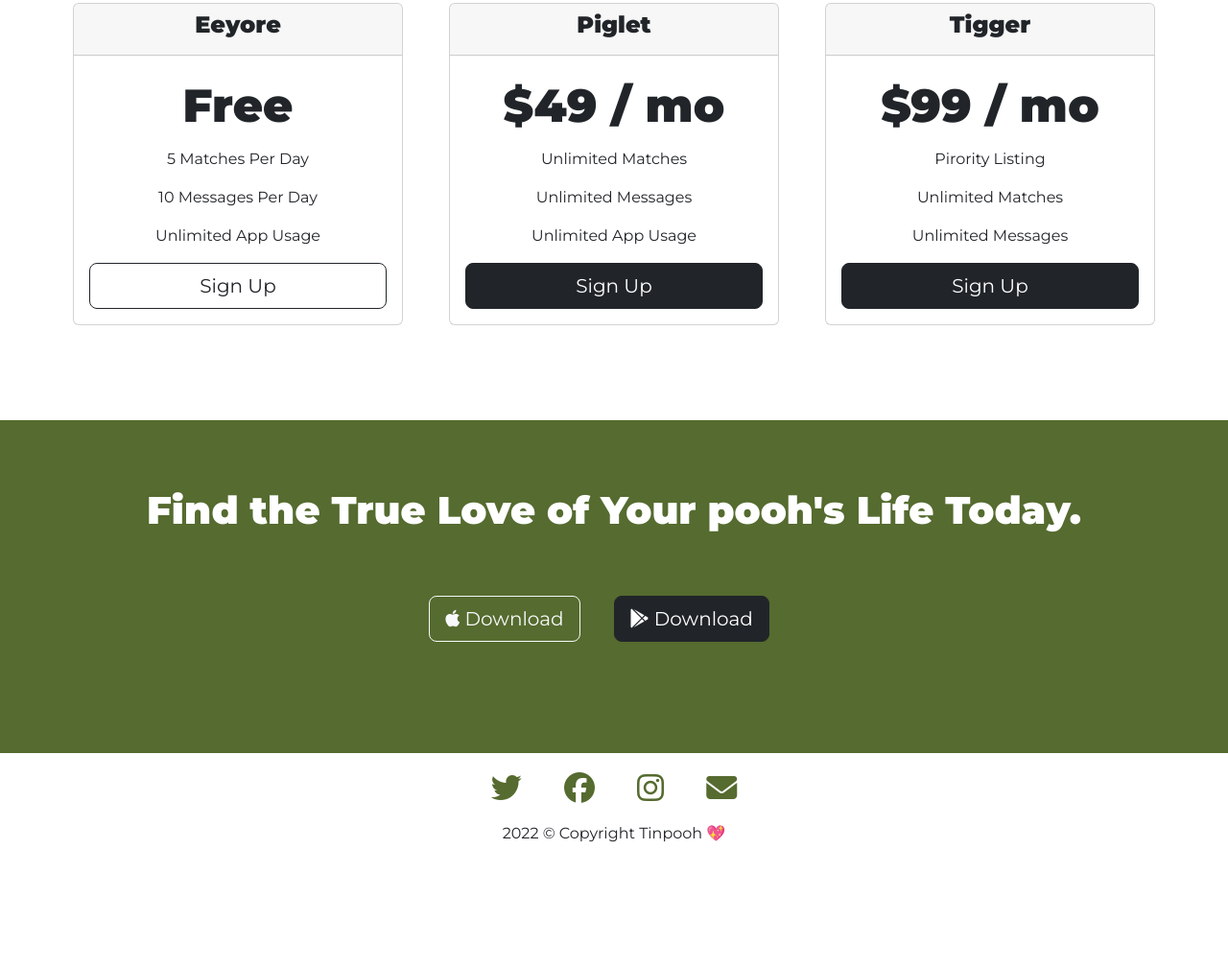
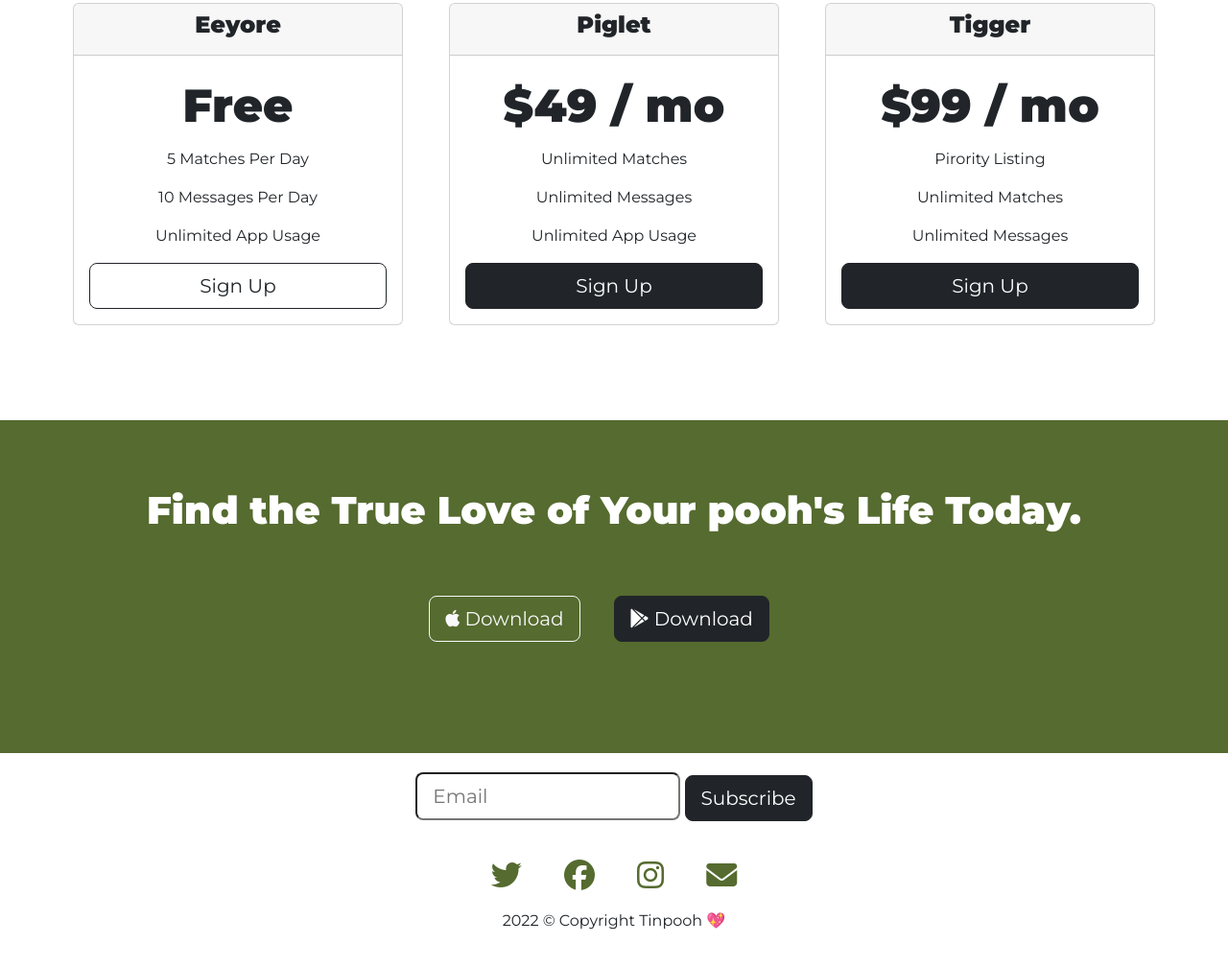
Before and after one commit to tinpham5614/TinPooh, a plain HTML site: page index.html in a window 1280 px wide. Shown: the part 2387-3395 px from the top of the page at 96% size. Before the commit the page ends 3304 px from the top, so only its background shows below. Drawn offline with nearby package versions, Linux system fonts and the light colour scheme.

Commit message:
finished!

```diff
--- a/css/styles.css
+++ b/css/styles.css
@@ -124,7 +124,9 @@ h3{
     margin: 20px;
     color:darkolivegreen;
 }
-
+.sub-form{
+    margin: 20px;
+}
 @media (max-width: 1028px) {
     .title-image{
         position: static;
--- a/index.html
+++ b/index.html
@@ -239,12 +239,19 @@
       <button type="button" class="download-button btn btn-outline-light btn-lg "><i class="fa-brands fa-apple"></i> Download</button>
       <button type="button" class="download-button btn btn-dark btn-lg "><i class="fa-brands fa-google-play"></i> Download</button>
       </div>
+
     </section>
 
     <!-- Footer -->
 
     <footer id="footer">
       <div class="footer text-center">
+      <div class="sub-form">
+        <form class="form-floating">
+          <input type="email" class="form-control-lg" id="floatingInputValue" placeholder="Email" value="">
+          <button type="submit" class="btn btn-dark btn-lg">Subscribe</button>
+        </form>
+      </div>
         <a href="#"><i class="footer-icon fa-brands fa-twitter fa-2x"></i></a>
         <a href="#"><i class="footer-icon fa-brands fa-facebook fa-2x"></i></a>
         <a href="#"><i class="footer-icon fa-brands fa-instagram fa-2x"></i></a>
```
